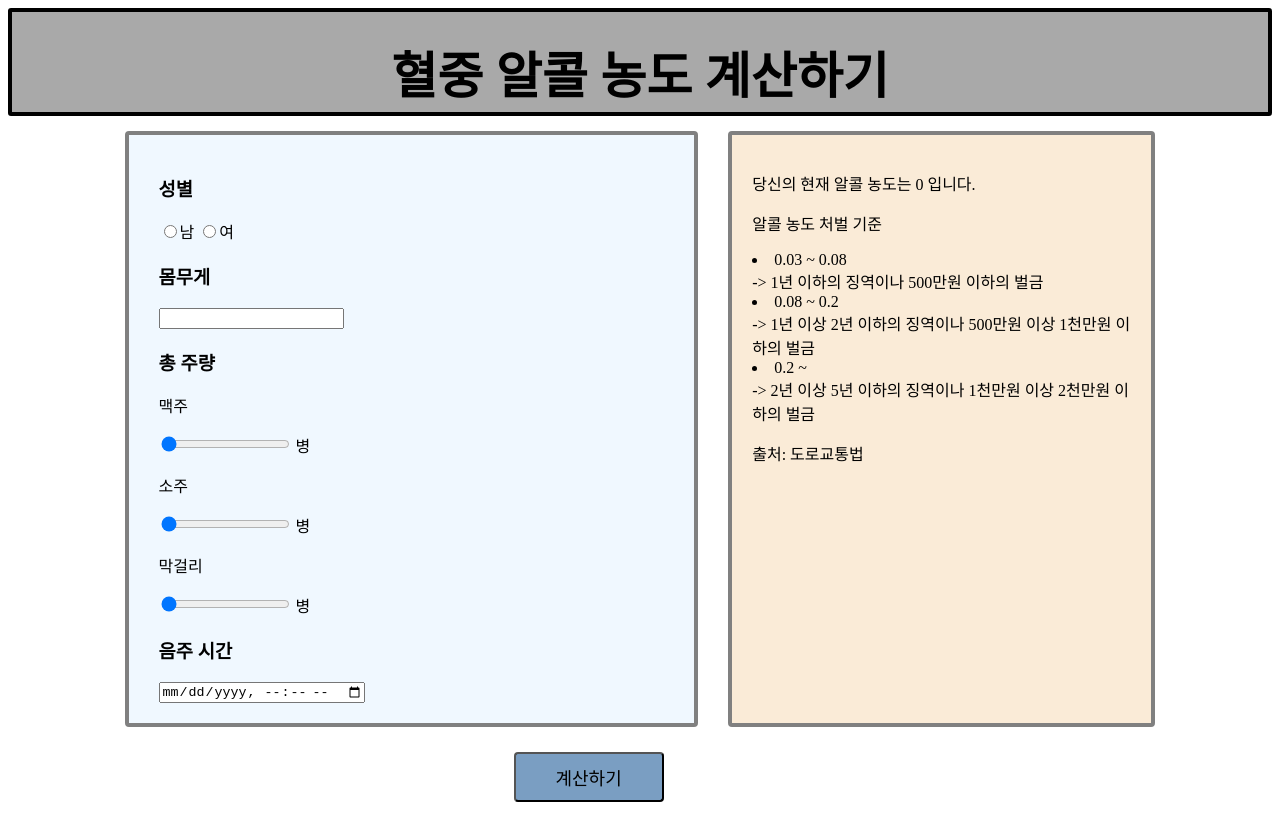
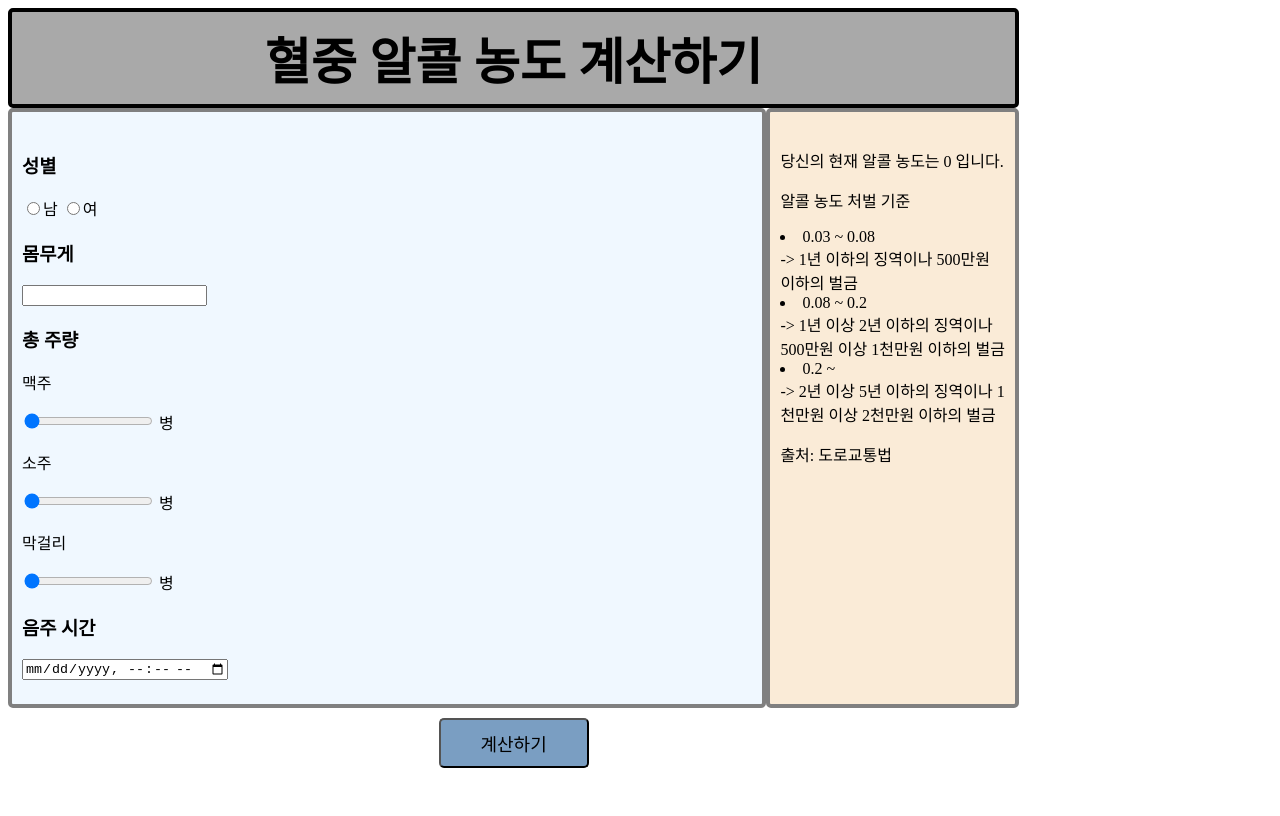
Before and after one commit to sbigstar0310/alcohol-project, a plain HTML site: page alchol-web/index.html in a window 1280 px wide. Drawn offline with Linux system fonts and the light colour scheme.

Commit message:
change css style

```diff
--- a/alchol-web/index.html
+++ b/alchol-web/index.html
@@ -31,6 +31,7 @@ R : 성별계수 (남: 0.7, 여: 0.6)
     <title>혈중알콜농도 계산하기</title>
   </head>
   <body>
+    <div id="container">
       <header>
         <div>혈중 알콜 농도 계산하기</div>
       </header>
@@ -94,7 +95,6 @@ R : 성별계수 (남: 0.7, 여: 0.6)
 
       <aside>
         <p>당신의 현재 알콜 농도는 <span id="resultAlchol">0</span> 입니다.</p>
-      <article>
         <p>알콜 농도 처벌 기준</p>
         <ui>
           <li>
@@ -111,11 +111,13 @@ R : 성별계수 (남: 0.7, 여: 0.6)
           </li>
         </ui>
         <p>출처: 도로교통법</p>
-      </article>
       </aside>
 
+      <footer>
         <div class="calculateBtn">
           <button id="calculateBtn" onClick="printResult()">계산하기</button>
         </div>
+      </footer>
+    </div>
   </body>
 </html>
--- a/alchol-web/styles/style.css
+++ b/alchol-web/styles/style.css
@@ -1,47 +1,60 @@
-body {
-  display: flex;
-  flex-wrap: wrap;
-  justify-content: center;
+#container {
+  width: 80%;
+  height: 800px;
 }
 
 header {
-  text-align: center;
+  box-sizing: border-box;
+  width: 100%;
+  height: 100px;
+
   background-color: darkgrey;
-  height: 100px;
-  width: 100%;
-  border-radius: 3px;
+  border-radius: 5px;
   border: 4px solid black;
 }
 
 header div {
+  text-align: center;
   font-size: 50px;
   font-weight: bold;
-  padding: 24px 0px;
+  margin: 10px auto;
 }
 
 main {
+  box-sizing: border-box;
+  width: 75%;
+  height: 600px;
+
+  padding: 20px 10px;
   background-color: aliceblue;
   border: 4px solid gray;
-  padding: 20px 30px;
   float: left;
-  width: 40%;
-  margin: 15px;
-  border-radius: 4px;
+  border-radius: 5px;
 }
 
 aside {
+  box-sizing: border-box;
+  width: 25%;
+  height: 600px;
+
+  padding: 20px 10px;
   background-color: antiquewhite;
   border: 4px solid gray;
-  padding: 20px;
-  float: right;
-  width: 30%;
-  margin: 15px;
-  border-radius: 4px;
+  float: left;
+  border-radius: 5px;
+}
+
+footer {
+  box-sizing: border-box;
+  clear: both;
+  width: 100%;
+  height: 100px;
 }
 
 .calculateBtn {
   width: 100%;
-  height: 60px;
+  height: 100%;
+  text-align: center;
 }
 
 #calculateBtn {
@@ -50,7 +63,6 @@ aside {
   width: 150px;
   text-align: center;
   font-size: large;
-  margin: 10px 40%;
-  cursor: pointer;
-  border-radius: 4px;
+  margin: 10px auto;
+  border-radius: 5px;
 }
```
Lines whose indentation alone changed are shown as unchanged.
